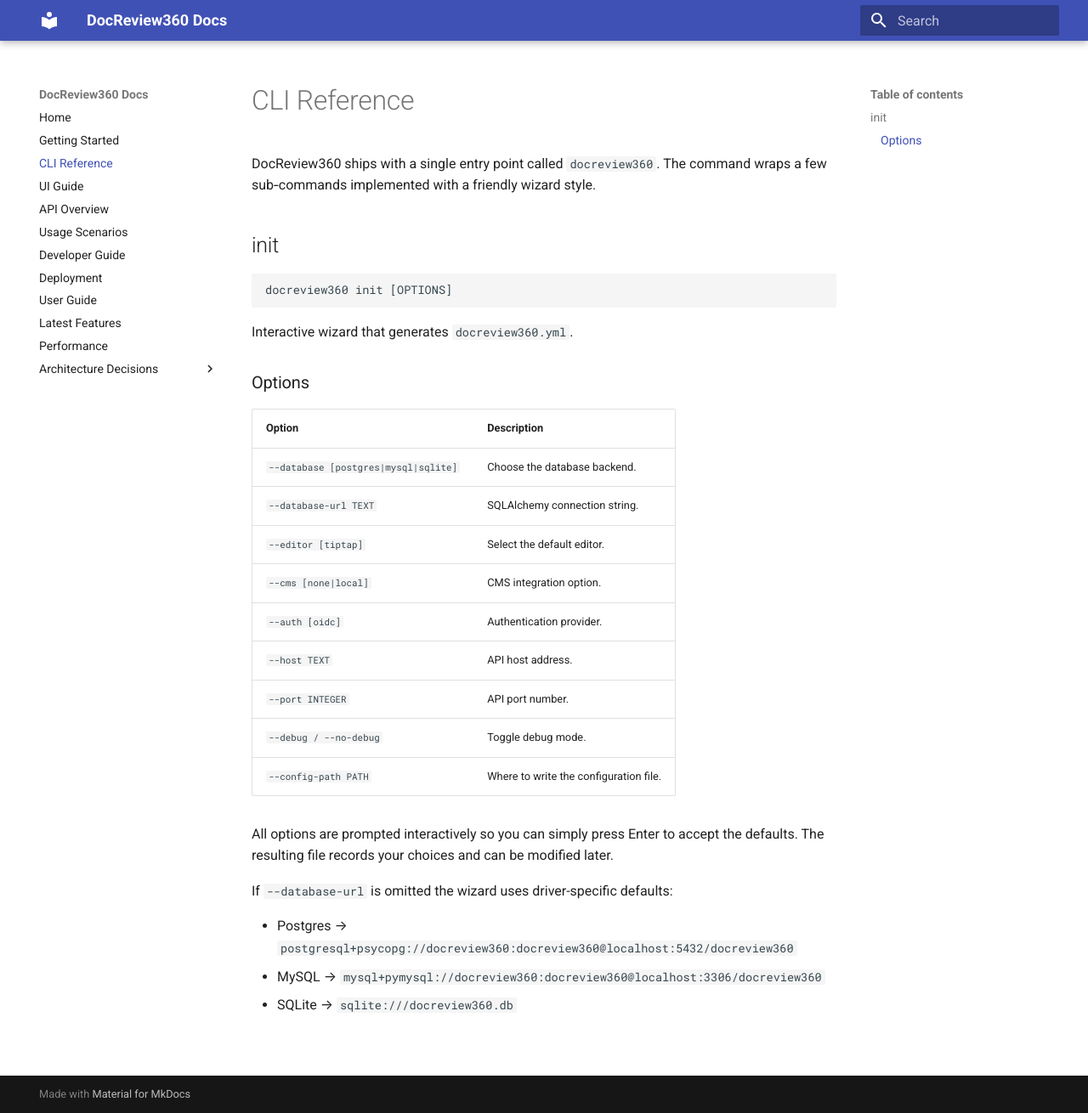
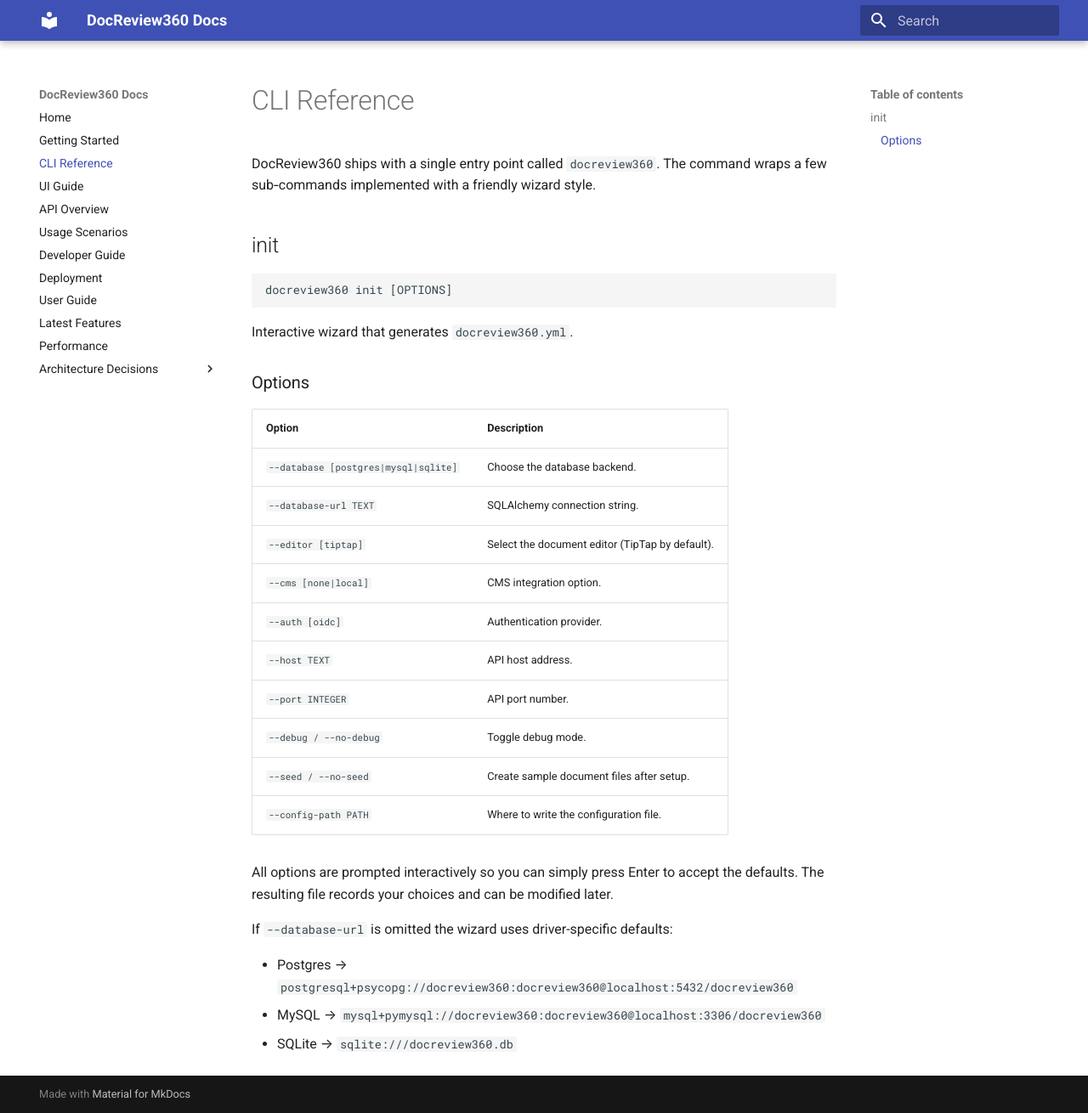
Before and after one commit to eputnam77/DocReview360, an MkDocs documentation site: the page built from docs/cli.md, in a window 1280 px wide and 1310 px high. Shown: the whole window at 85% size. Built offline with MkDocs 1.6.1 and Material for MkDocs 9.7.7, drawn with Linux system fonts in a browser that asks for light colours.

Commit message:
docs: expand init options

```diff
--- a/docs/cli.md
+++ b/docs/cli.md
@@ -16,12 +16,13 @@
 | ------ | ----------- |
 | `--database [postgres|mysql|sqlite]` | Choose the database backend. |
 | `--database-url TEXT` | SQLAlchemy connection string. |
-| `--editor [tiptap]` | Select the default editor. |
+| `--editor [tiptap]` | Select the document editor (TipTap by default). |
 | `--cms [none|local]` | CMS integration option. |
 | `--auth [oidc]` | Authentication provider. |
 | `--host TEXT` | API host address. |
 | `--port INTEGER` | API port number. |
 | `--debug / --no-debug` | Toggle debug mode. |
+| `--seed / --no-seed` | Create sample document files after setup. |
 | `--config-path PATH` | Where to write the configuration file. |
 
 All options are prompted interactively so you can simply press Enter to accept the defaults. The resulting file records your choices and can be modified later.
```
Also changed, not shown: docs/getting_started.md (+1 -0 lines).
